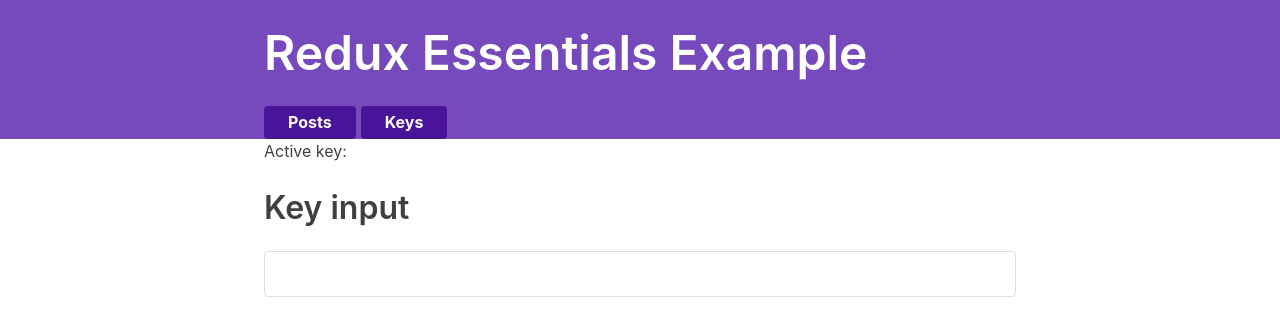
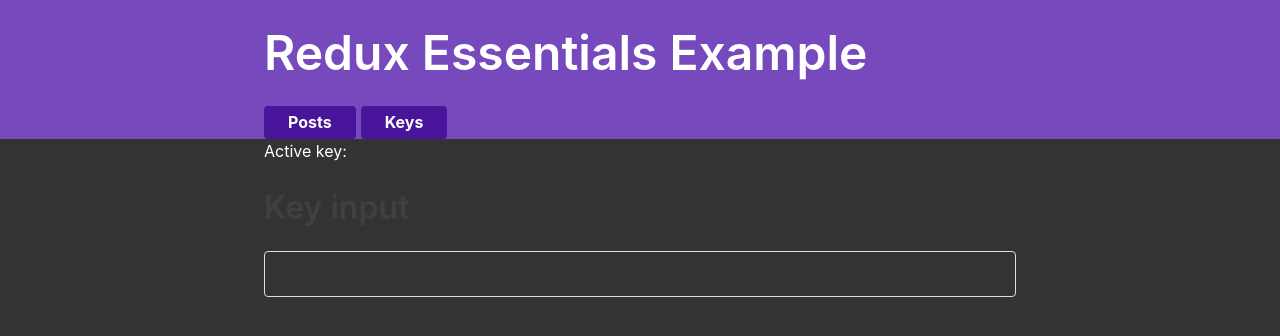
Before and after one commit to FarrenRE/whathotkey, a React (Create React App) app: page / in a window 1280 px wide. Shown: the top 336 px of the page. Built offline with nearby package versions, Linux system fonts and the light colour scheme; what miragejs, txtgen would draw is missing.

Commit message:
change body bg to dark

```diff
--- a/src/index.css
+++ b/src/index.css
@@ -3,6 +3,8 @@
 }
 
 body {
+  background: #333;
+  color: white;
   margin: 0;
   font-family: -apple-system, BlinkMacSystemFont, 'Segoe UI', 'Roboto', 'Oxygen',
     'Ubuntu', 'Cantarell', 'Fira Sans', 'Droid Sans', 'Helvetica Neue',
```
